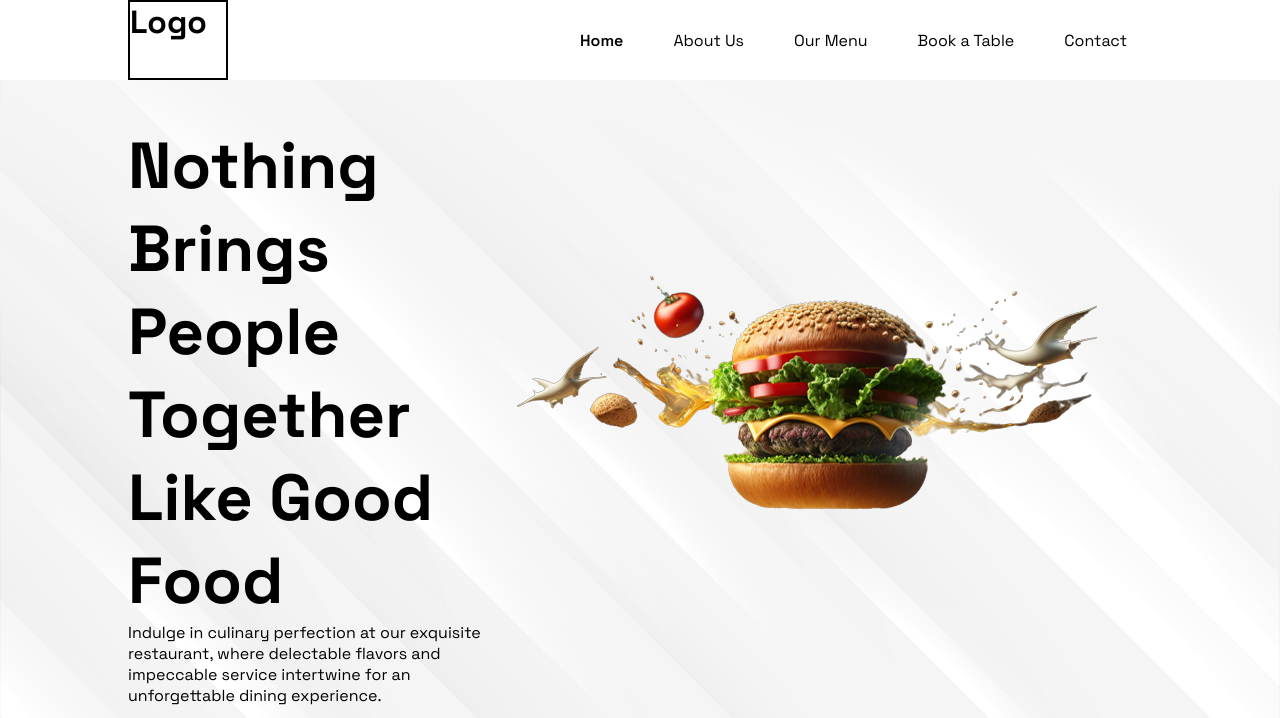
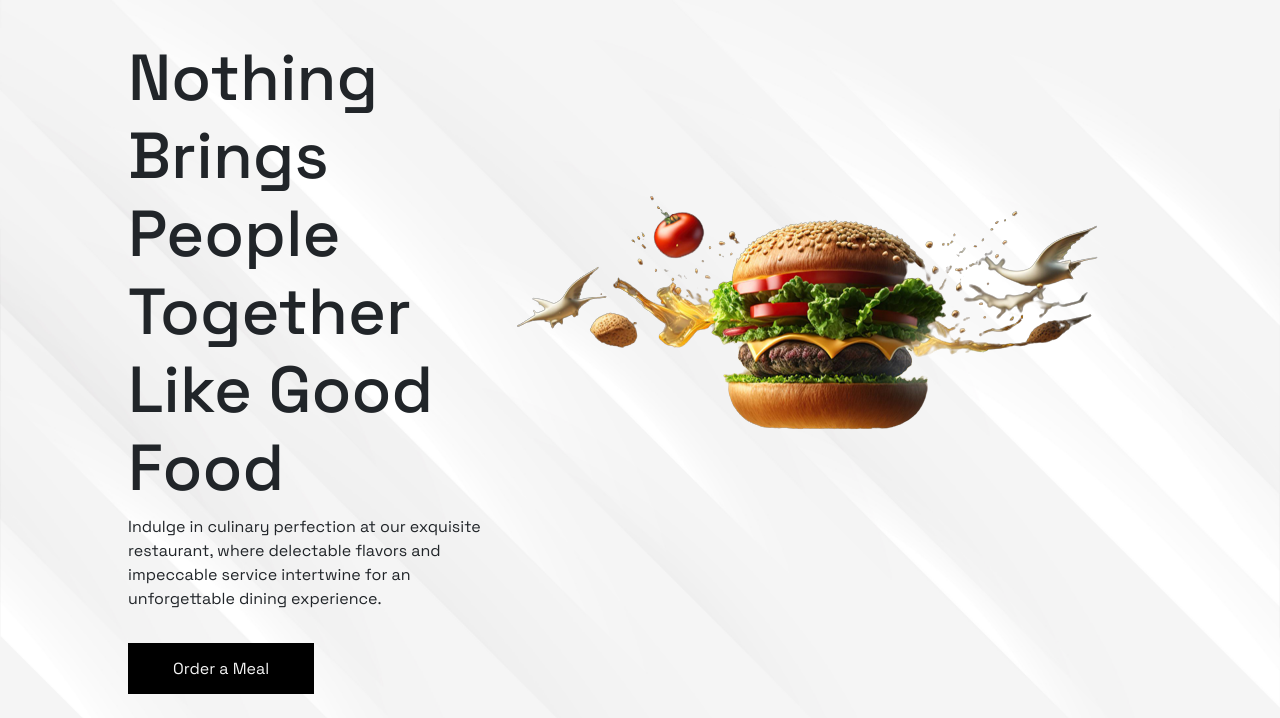
Before and after one commit to ArthurNathaniel/Restaurant-Website, a plain HTML site: page index.html in a window 1280 px wide. Shown: the top 718 px of the page. Drawn offline with nearby package versions, Linux system fonts and the light colour scheme.

Commit message:
added bootstrap

```diff
--- a/index.html
+++ b/index.html
@@ -8,25 +8,13 @@
     <link rel="stylesheet" href="https://cdnjs.cloudflare.com/ajax/libs/font-awesome/6.4.0/css/all.min.css"
         integrity="sha512-iecdLmaskl7CVkqkXNQ/ZH/XLlvWZOJyj7Yy7tcenmpD1ypASozpmT/E0iPtmFIB46ZmdtAc9eNBvH0H/ZpiBw=="
         crossorigin="anonymous" referrerpolicy="no-referrer" />
+        <link href="https://cdn.jsdelivr.net/npm/bootstrap@5.0.2/dist/css/bootstrap.min.css" rel="stylesheet"
+            integrity="sha384-EVSTQN3/azprG1Anm3QDgpJLIm9Nao0Yz1ztcQTwFspd3yD65VohhpuuCOmLASjC" crossorigin="anonymous">
     <link rel="stylesheet" href="style.css">
 </head>
 
 <body>
-    <nav class="navbar">
-        <a href="#" class="logo">Logo</a>
-        <div class="nav-links">
-            <ul class="nav-menu">
-                <li class="active"><a href="index.html">Home</a></li>
-                <li><a href="about.html">About Us</a></li>
-                <li><a href="menu.html">Our Menu</a></li>
-                <li><a href="book.html">Book a Table</a></li>
-                <li><a href="contact.html">Contact</a></li>
-            </ul>
-        </div>
-        <i class='bx bx-grid-alt menu-hamburger'></i>
 
-    </nav>
-    <!-- <header class="header"></header> -->
     <div class="hero-grid">
         <div class="hero-text">
             <div class="hero-description">
```
